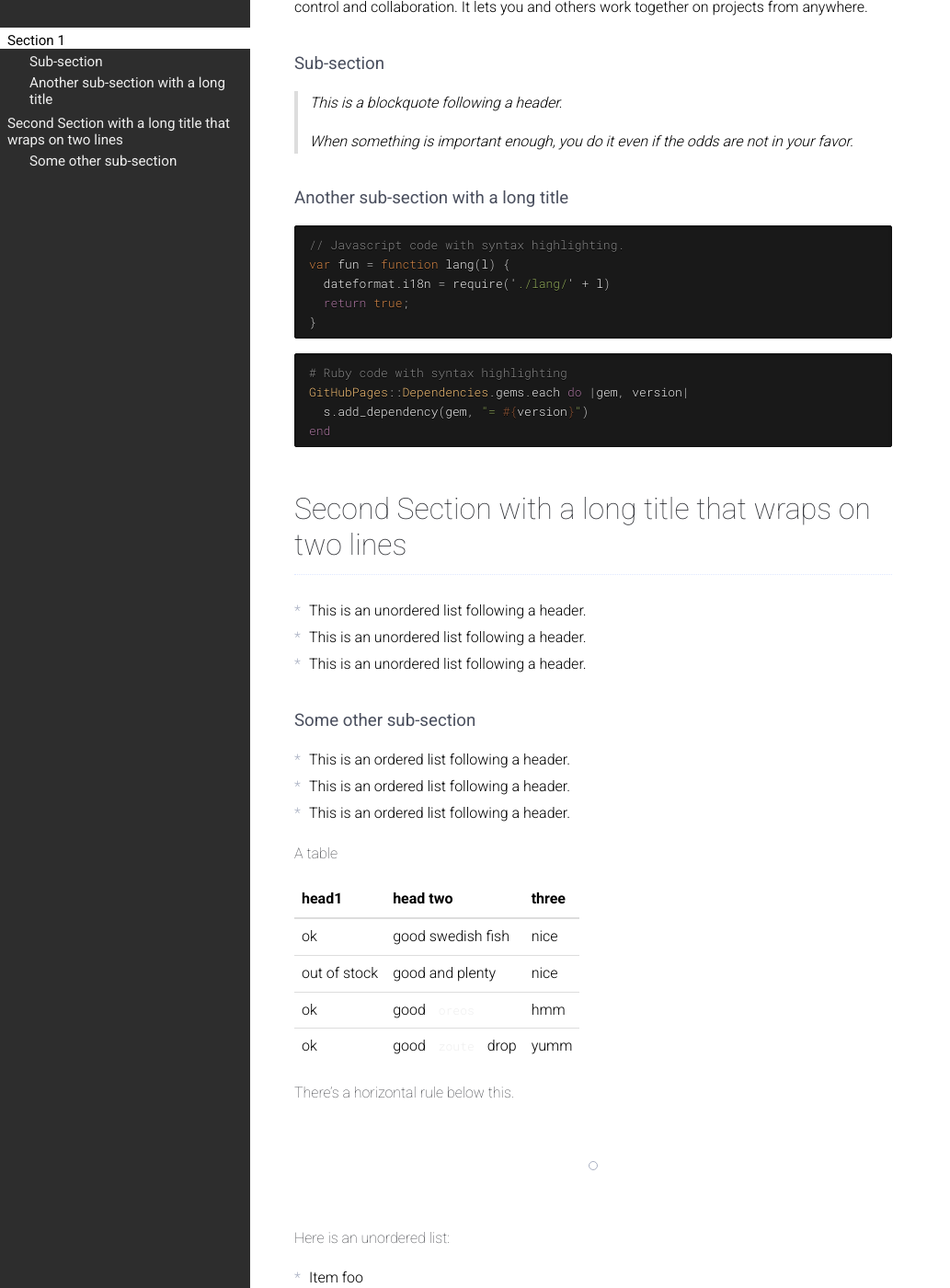
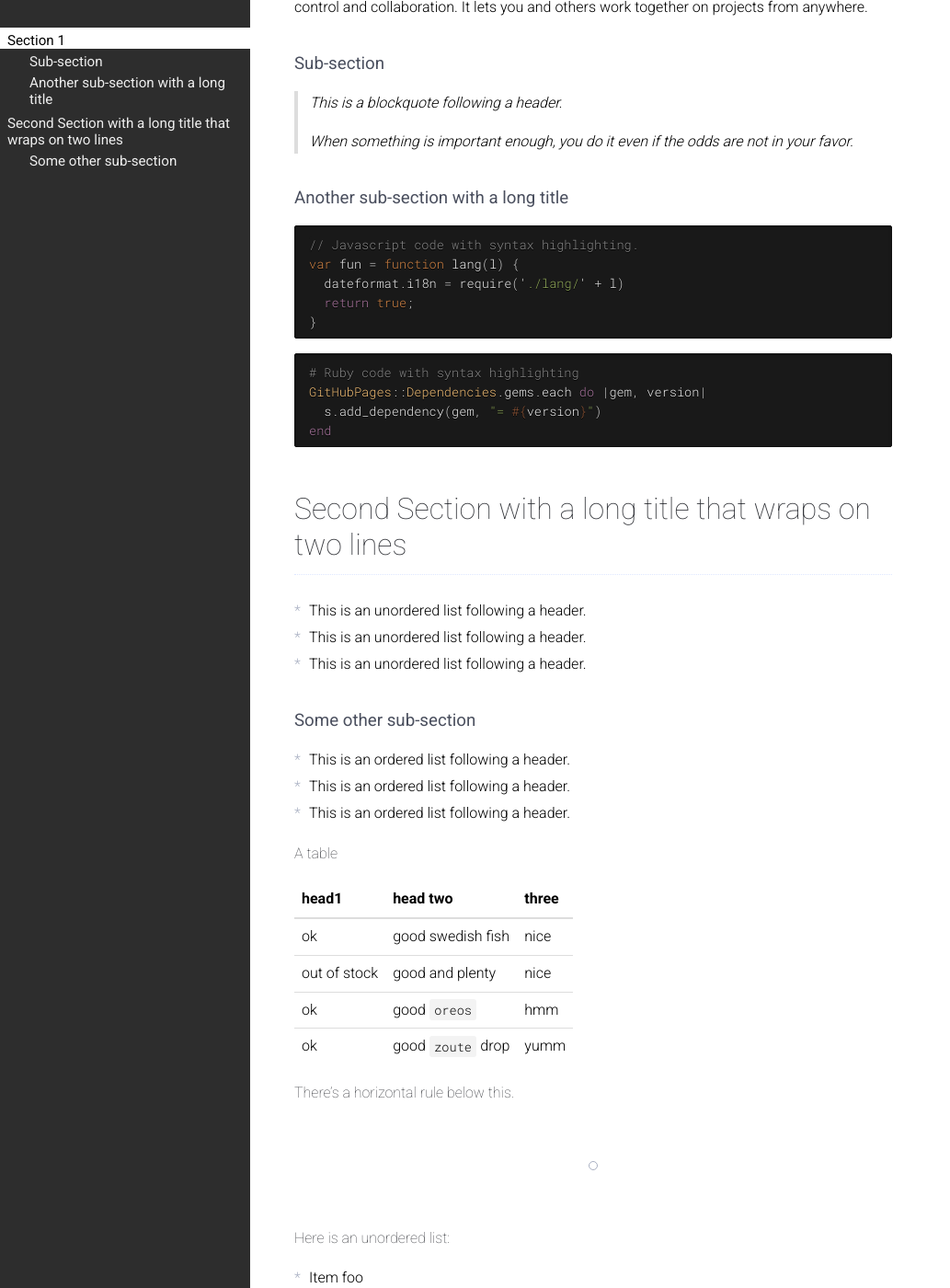
Before and after one commit to rs/gh-readme, a Jekyll site: the page built from index.md, in a window 1280 px wide and 1400 px high, scrolled down 488 px. Shown: the whole window at 92% size, without its empty margins (0-1033 px from the left). Built offline with Jekyll 4.4.1, drawn with Linux system fonts in a browser that asks for light colours; our own code applies the rules of GitHub Pages for plain Markdown files.

Commit message:
Fix code formatting

```diff
--- a/assets/main.scss
+++ b/assets/main.scss
@@ -321,11 +321,11 @@ nav {
 
 .readme {
   code {
-    color:#efefef;
-    font-size:13px;
-    margin: 0 4px;
-    padding: 4px 6px;
-    border-radius: 2px;
+    padding: 0.2em 0.4em;
+    margin: 0;
+    font-size: 85%;
+    background-color: rgba(27,31,35,0.05);
+    border-radius: 3px;
   }
 
   pre {
@@ -345,80 +345,32 @@ nav {
     }
   }
 
-  .highlight table td { padding: 5px; }
-  .highlight table pre { margin: 0; }
-  .highlight, .highlight .w {
-    color: #d0d0d0;
-  }
-  .highlight .err {
-    color: #151515;
-    background-color: #ac4142;
-  }
-  .highlight .c, .highlight .cd, .highlight .cm, .highlight .c1, .highlight .cs {
-    color: #888;
-  }
-  .highlight .cp {
-    color: #f4bf75;
-  }
-  .highlight .nt {
-    color: #f4bf75;
-  }
-  .highlight .o, .highlight .ow {
-    color: #d0d0d0;
-  }
-  .highlight .p, .highlight .pi {
-    color: #d0d0d0;
-  }
-  .highlight .gi {
-    color: #90a959;
-  }
-  .highlight .gd {
-    color: #ac4142;
-  }
-  .highlight .gh {
-    color: #6a9fb5;
-    font-weight: bold;
-  }
-  .highlight .k, .highlight .kn, .highlight .kp, .highlight .kr, .highlight .kv {
-    color: #aa759f;
-  }
-  .highlight .kc {
-    color: #d28445;
-  }
-  .highlight .kt {
-    color: #d28445;
-  }
-  .highlight .kd {
-    color: #d28445;
-  }
-  .highlight .s, .highlight .sb, .highlight .sc, .highlight .sd, .highlight .s2, .highlight .sh, .highlight .sx, .highlight .s1 {
-    color: #90a959;
-  }
-  .highlight .sr {
-    color: #75b5aa;
-  }
-  .highlight .si {
-    color: #8f5536;
-  }
-  .highlight .se {
-    color: #8f5536;
-  }
-  .highlight .nn {
-    color: #f4bf75;
-  }
-  .highlight .nc {
-    color: #f4bf75;
-  }
-  .highlight .no {
-    color: #f4bf75;
-  }
-  .highlight .na {
-    color: #6a9fb5;
-  }
-  .highlight .m, .highlight .mf, .highlight .mh, .highlight .mi, .highlight .il, .highlight .mo, .highlight .mb, .highlight .mx {
-    color: #90a959;
-  }
-  .highlight .ss {
-    color: #90a959;
+  .highlight {
+    table td { padding: 5px; }
+    table pre { margin: 0; }
+    &, .w { color: #d0d0d0; }
+    .err { color: #151515; background-color: #ac4142; }
+    .c, .cd, .cm, .c1, .cs { color: #888; }
+    .cp { color: #f4bf75; }
+    .nt { color: #f4bf75; }
+    .o, .ow { color: #d0d0d0; }
+    .p, .pi { color: #d0d0d0; }
+    .gi { color: #90a959; }
+    .gd { color: #ac4142; }
+    .gh { color: #6a9fb5; font-weight: bold; }
+    .k, .kn, .kp, .kr, .kv { color: #aa759f; }
+    .kc { color: #d28445; }
+    .kt { color: #d28445; }
+    .kd { color: #d28445; }
+    .s, .sb, .sc, .sd, .s2, .sh, .sx, .s1 { color: #90a959; }
+    .sr { color: #75b5aa; }
+    .si { color: #8f5536; }
+    .se { color: #8f5536; }
+    .nn { color: #f4bf75; }
+    .nc { color: #f4bf75; }
+    .no { color: #f4bf75; }
+    .na { color: #6a9fb5; }
+    .m, .mf, .mh, .mi, .il, .mo, .mb, .mx { color: #90a959; }
+    .ss { color: #90a959; }
   }
 }
```
